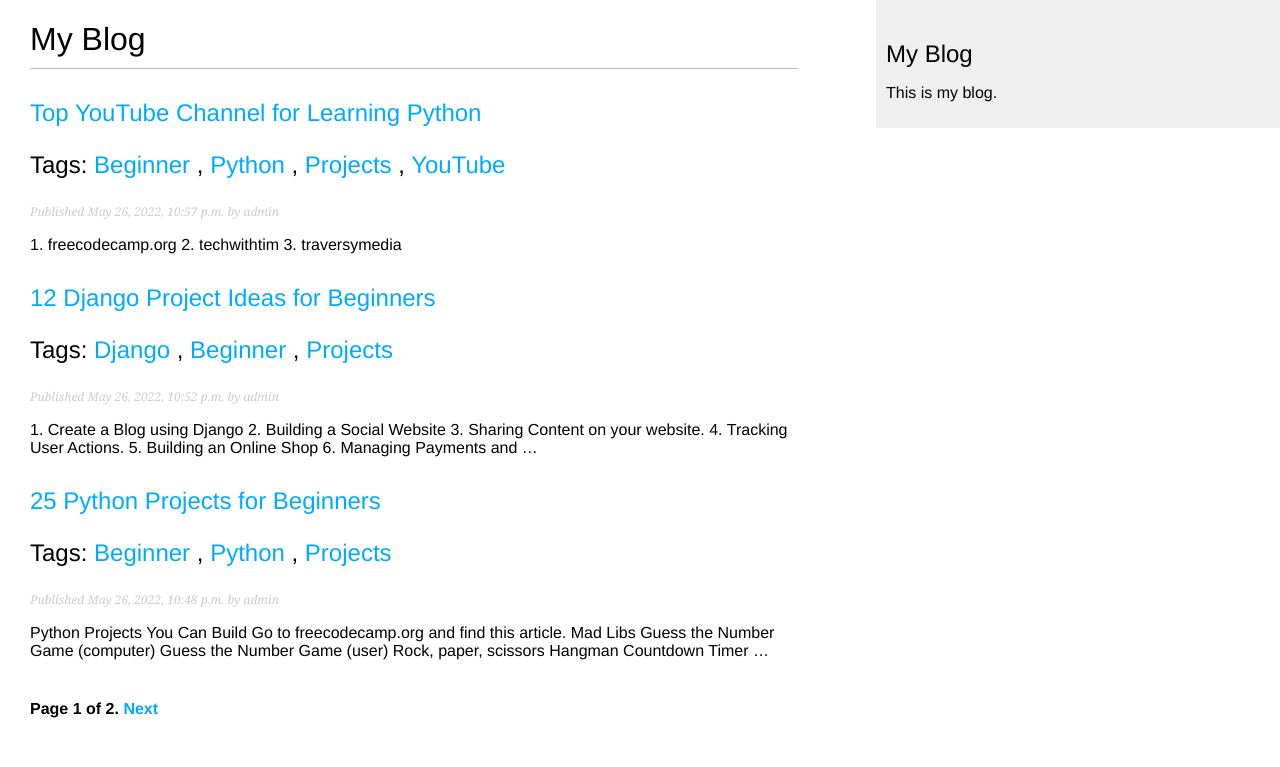
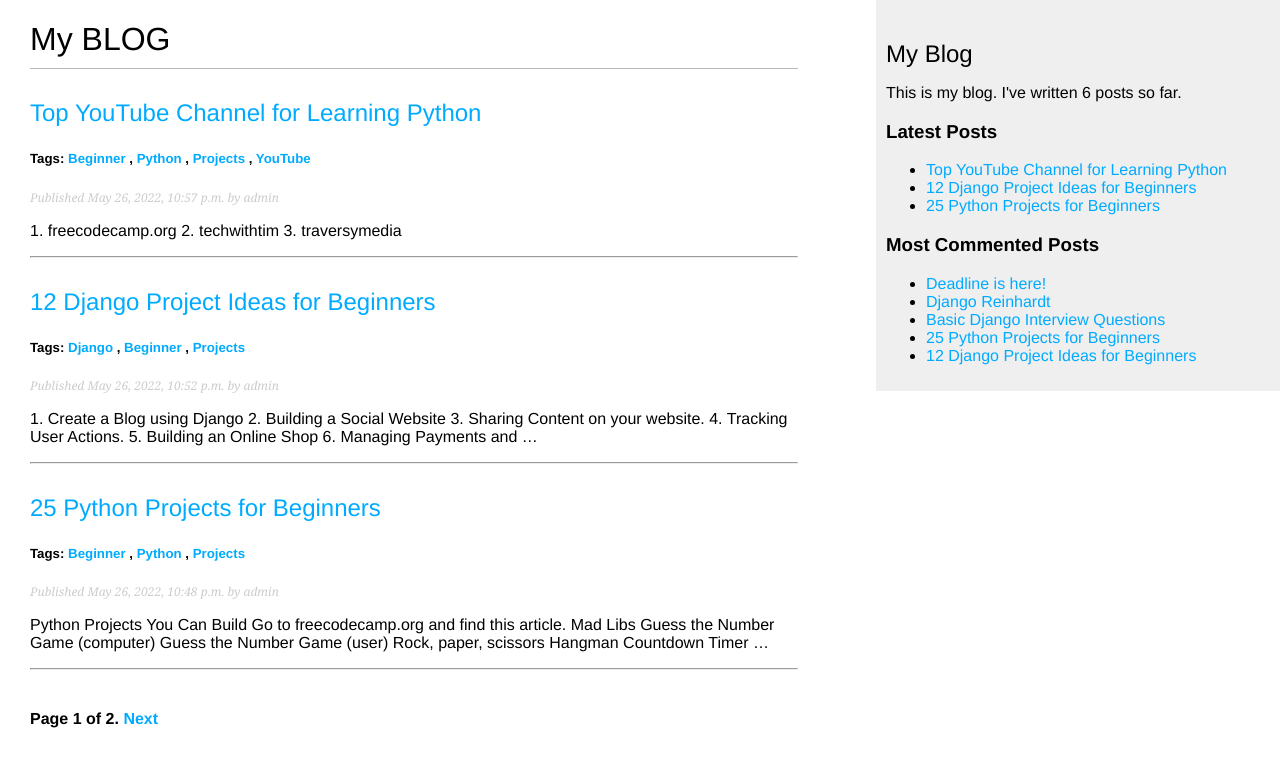
Before and after one commit to Ibtesum/Blog-About-Django, a Django app: page /blog/ in a window 1280 px wide. Shown: the top 767 px of the page. Run offline with Django 4.2, Linux system fonts and the light colour scheme; data comes from the database, SQL or seed files in the repository; both versions use the stored data as it was after the commit; parts of the project's set-up code (start-up, migrations or seed data) failed here and were passed over.

Commit message:
Custom Template Tags

```diff
--- a/blog/templates/blog/base.html
+++ b/blog/templates/blog/base.html
@@ -1,3 +1,4 @@
+{% load blog_tags %}
 {% load static %}
 
 <!DOCTYPE html>
@@ -15,7 +16,20 @@
 
     <div id = "sidebar">
         <h2>My Blog</h2>
-        <p>This is my blog.</p>
+        <p>This is my blog. I've written {% total_posts %} posts so far.</p>
+        <h3>Latest Posts</h3>
+        {% show_latest_posts 3 %}
+
+        <h3>Most Commented Posts</h3>
+        {% get_most_commented_posts as most_commented_posts %}
+        <ul>
+            {% for post in most_commented_posts %}
+                <li>
+                    <a href="{{post.get_absolute_url}}">{{post.title}}</a>
+                </li>
+            {% endfor %}
+        </ul>
+
     </div>
 </body>
 </html>
--- /dev/null
+++ b/blog/templates/blog/post/latest_posts.html
@@ -0,0 +1,7 @@
+<ul>
+    {% for post in latest_posts  %}
+        <li>
+            <a href="{{post.get_absolute_url }}" >{{ post.title }}</a>
+        </li>
+    {% endfor %}
+</ul>
--- a/blog/templates/blog/post/list.html
+++ b/blog/templates/blog/post/list.html
@@ -3,7 +3,7 @@
 {% block title %}My Blog{% endblock %}
 
 {% block content %}
-    <h1>My Blog</h1>
+    <h1>My BLOG</h1>
 
     {% if tag %}
         <h2>Posts tagged with "{{ tag.name }}"</h2>
@@ -12,13 +12,15 @@
     {% for post in posts %}
         <h2>
             <a href="{{ post.get_absolute_url }}">{{ post.title }}</a>
-            <p class="tags">Tags:
+            <p class="tags">
+                <h5>Tags:
                 {% for tag in post.tags.all %}
                     <a href="{% url 'blog:post_list_by_tag' tag.slug %}">{{ tag.name }}</a>
 
                     <!-- #separate the tags by commas -->
                     {% if not forloop.last %}, {% endif %}
                 {% endfor %}
+                </h5>
 
             </p>
         </h2>
@@ -26,6 +28,7 @@
             Published {{post.publish}} by {{post.author}}
         </p>
         {{ post.body|truncatewords:30|linebreaks }}
+        <hr/>
     {% endfor %}
     {% include 'pagination.html' with page=posts %}
 {% endblock content %}
--- /dev/null
+++ b/blog/templatetags/blog_tags.py
@@ -0,0 +1,19 @@
+from django import template
+from ..models import Post
+from django.db.models import Count
+
+
+register = template.Library()
+
+@register.simple_tag
+def total_posts():
+    return Post.published.count()
+
+@register.inclusion_tag('blog/post/latest_posts.html')
+def show_latest_posts(count=5):
+    latest_posts = Post.published.order_by('-publish')[:count]
+    return {'latest_posts': latest_posts}
+
+@register.simple_tag
+def get_most_commented_posts(count=5):
+    return Post.published.annotate(total_comments=Count('comments')).order_by('-total_comments') [:count]
```
Also changed, not shown: blog/templatetags/__init__.py (added), db.sqlite3.
